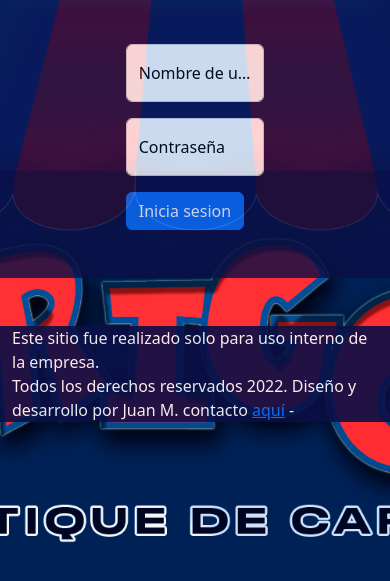
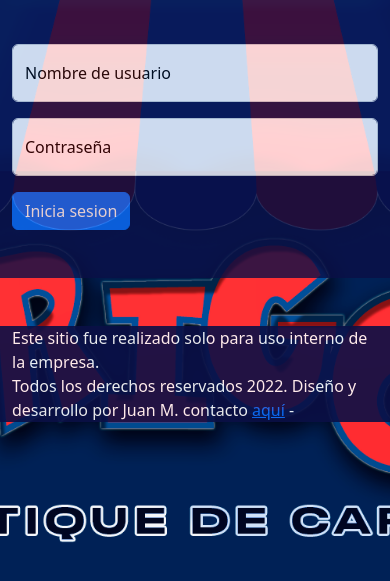
Before and after one commit to juan49278/inventario, a plain HTML site: page login.html in a window 390 px wide. Shown: the part 133-714 px from the top of the page. Drawn offline with nearby package versions, Linux system fonts and the light colour scheme.

Commit message:
Update login.html

```diff
--- a/login.html
+++ b/login.html
@@ -20,20 +20,20 @@
     <div class="container mt-5">
         <div class="row justify-content-center">
             <h1 class="mt-5 mb-5 text-center">Inicia sesion</h1>
-            <div class="col-5">
+            <div class="col col-md-5">
                 <form class="needs-validation form-floating" action="index.html" novalidate>
                     <div class="form-floating mb-3">
-                        <input type="text" class="form-control" id="floatingInput" placeholder="Nombre de usuario"
+                        <input type="text" class="form-control" id="user" placeholder="Nombre de usuario"
                             required>
-                        <label for="floatingInput" class="text-black">Nombre de usuario</label>
+                        <label for="user" class="text-black">Nombre de usuario</label>
                         <div class="invalid-feedback">
                             <strong>Debe ingresar un nombre de usuario</strong>
                         </div>
                     </div>
                     <div class="form-floating">
-                        <input type="password" class="form-control" id="floatingPassword" placeholder="Contraseña"
+                        <input type="password" class="form-control" id="password" placeholder="Contraseña"
                             required>
-                        <label for="floatingPassword" class="text-black">Contraseña</label>
+                        <label for="password" class="text-black">Contraseña</label>
                         <div class="invalid-feedback">
                             <strong>Debe ingresar la Contraseña</strong>
                         </div>
```
